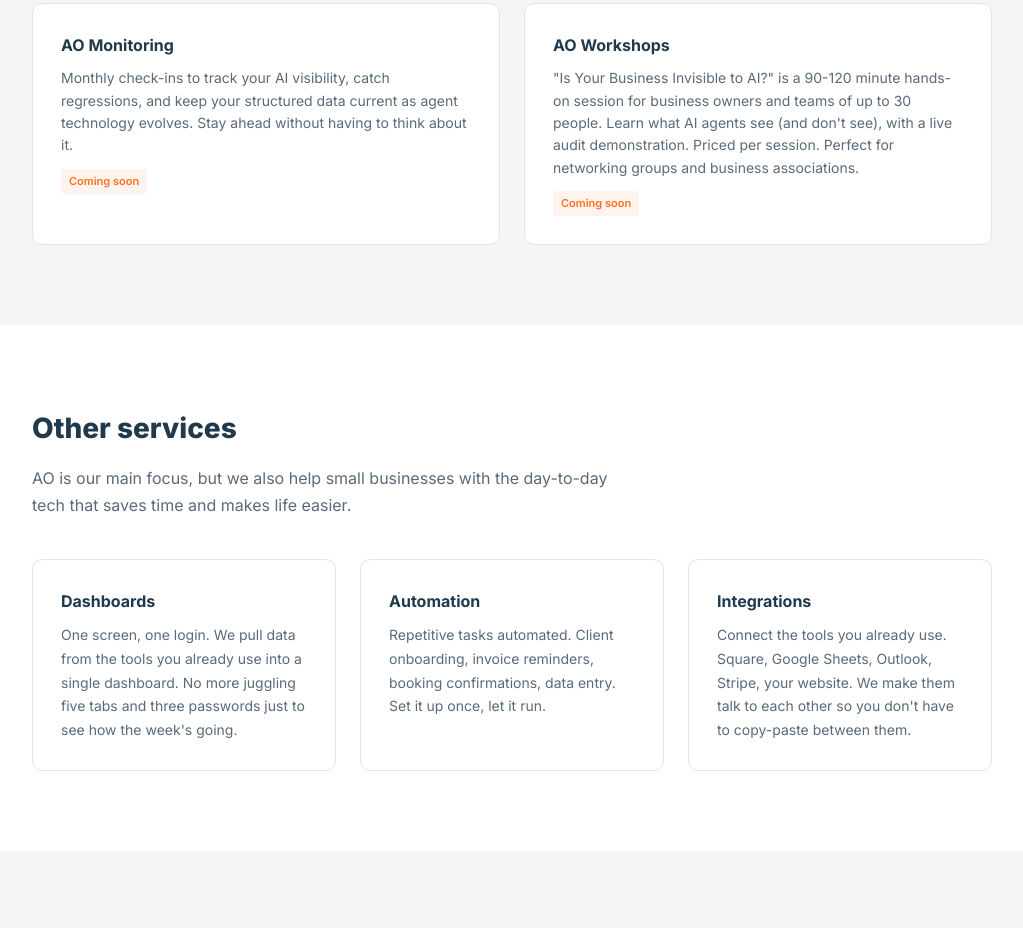
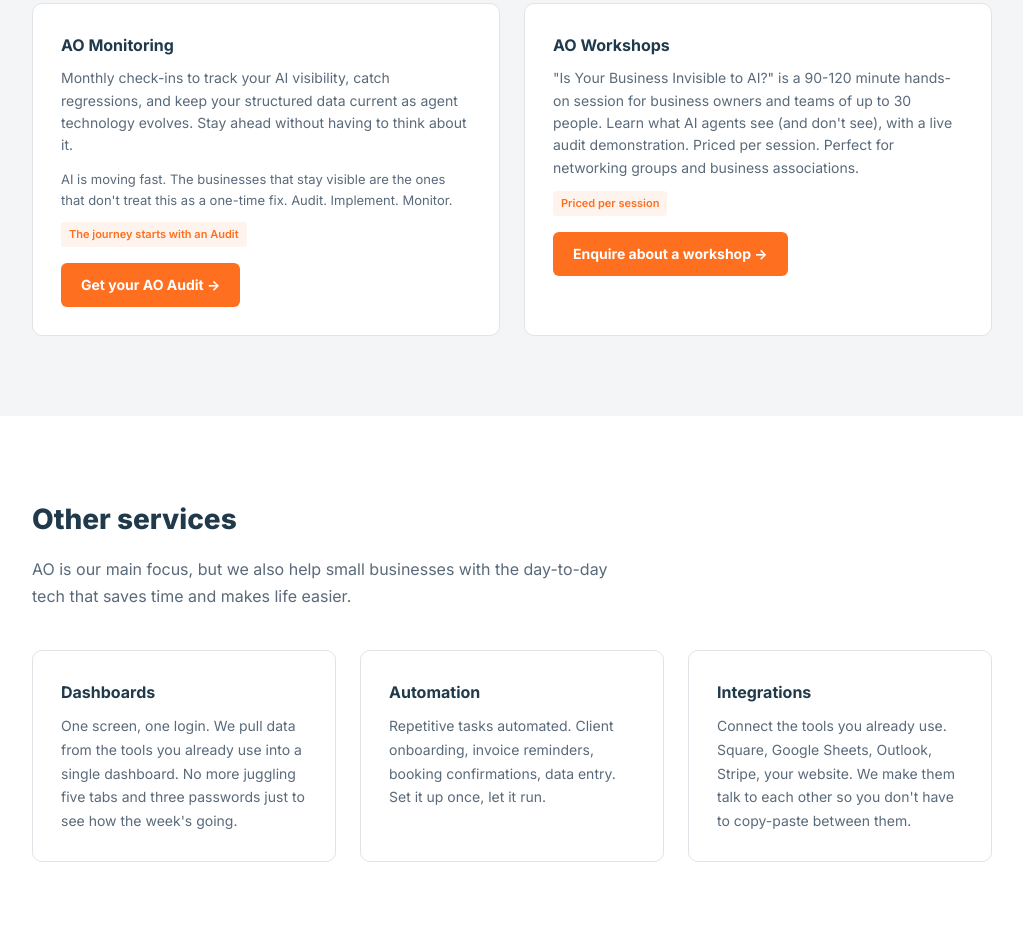
Before and after one commit to Tailored-Tools/tailored-tools-website, a plain HTML site: page index.html in a window 1280 px wide. Shown: the part 2316-3244 px from the top of the page, without its empty margins (128-1151 px from the left). Drawn offline with Linux system fonts and the light colour scheme.

Commit message:
Replace 'coming soon' badges — workshops gets real CTA, monitoring funnels to audit

```diff
--- a/index.html
+++ b/index.html
@@ -486,12 +486,17 @@
             <div class="ao-card">
                 <h3>AO Monitoring</h3>
                 <p>Monthly check-ins to track your AI visibility, catch regressions, and keep your structured data current as agent technology evolves. Stay ahead without having to think about it.</p>
-                <div class="tag">Coming soon</div>
+                <p style="font-size: 13px; color: var(--text-light); margin-top: 12px;">AI is moving fast. The businesses that stay visible are the ones that don't treat this as a one-time fix. Audit. Implement. Monitor.</p>
+                <div class="tag" style="margin-top: 12px;">The journey starts with an Audit</div>
+                <br>
+                <a href="#" onclick="document.querySelector('.ao-card').scrollIntoView({behavior:'smooth'}); return false;" class="ao-cta">Get your AO Audit &rarr;</a>
             </div>
             <div class="ao-card">
                 <h3>AO Workshops</h3>
                 <p>"Is Your Business Invisible to AI?" is a 90-120 minute hands-on session for business owners and teams of up to 30 people. Learn what AI agents see (and don't see), with a live audit demonstration. Priced per session. Perfect for networking groups and business associations.</p>
-                <div class="tag">Coming soon</div>
+                <div class="tag">Priced per session</div>
+                <br>
+                <a href="mailto:hello@tailored-tools.com?subject=AO%20Workshop%20Enquiry" class="ao-cta">Enquire about a workshop &rarr;</a>
             </div>
         </div>
     </div>
```
